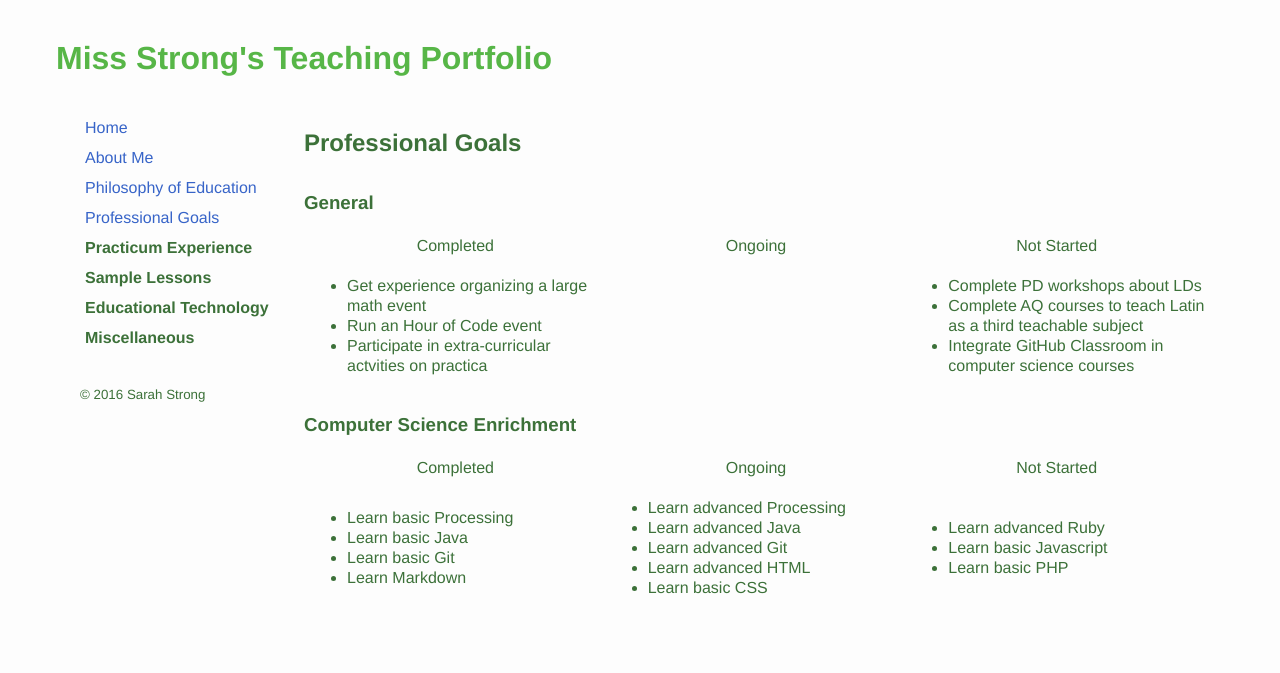
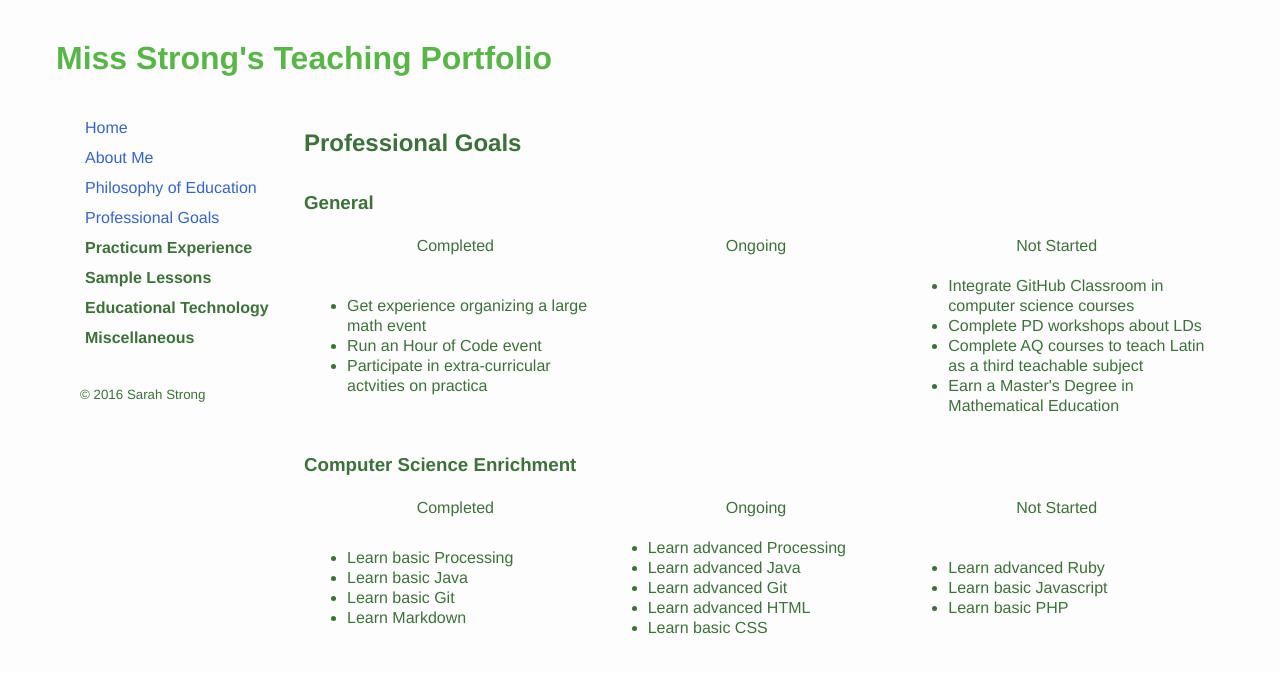
Before and after one commit to sarahstrong314/sarahstrong.ca, a Jekyll site: the page built from professional-goals.html, in a window 1280 px wide. Shown: the top 673 px of the page. Built offline with Jekyll 4.4.1, drawn with Linux system fonts in a browser that asks for light colours; nearby versions of some CDN libraries; library files that are not in the unit come from our copies; Markdown is read by kramdown in place of the engine named in the settings.

Commit message:
Added more goals to professional goals section

```diff
--- a/professional-goals.html
+++ b/professional-goals.html
@@ -31,9 +31,10 @@ title: Professional Goals
         </td>
         <td align="left">
           <ul>
+            <li>Integrate GitHub Classroom in computer science courses</li>
             <li>Complete PD workshops about LDs</li>
             <li>Complete AQ courses to teach Latin as a third teachable subject</li>
-            <li>Integrate GitHub Classroom in computer science courses</li>
+            <li>Earn a Master's Degree in Mathematical Education</li>
           </ul>
         </td>
       </tr>
```
